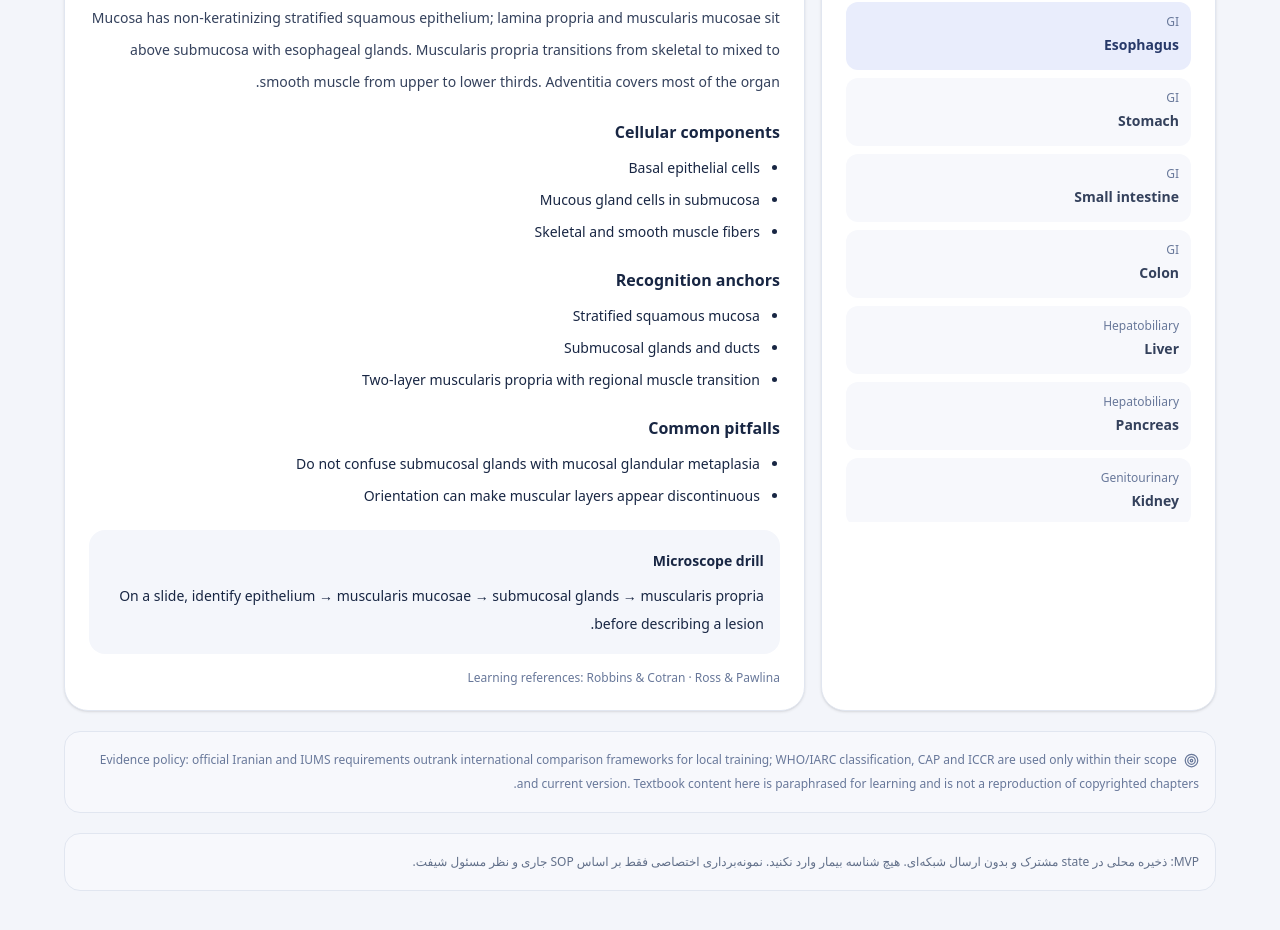
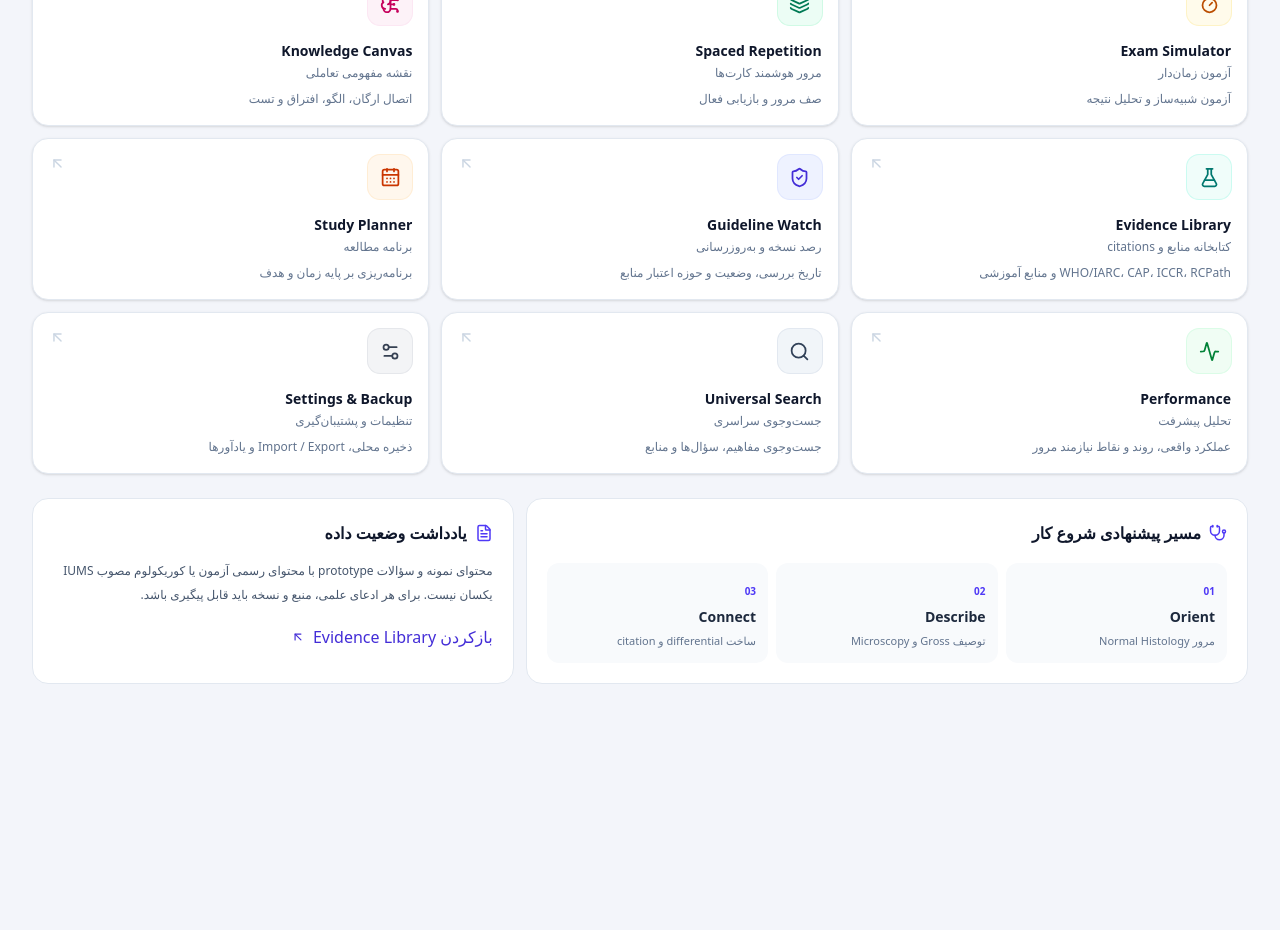
Before and after one commit to yasindowlat1376-sudo/Omega-residency-, a React (Vite) app: page / in a window 1280 px wide. Shown: the part 920-1850 px from the top of the page. After the commit the page ends 1716 px from the top, so only its background shows below. Built offline with nearby package versions, Linux system fonts and the light colour scheme.

Commit message:
fix(ui): start in launcher and prevent stale toast timers

```diff
--- a/src/App.tsx
+++ b/src/App.tsx
@@ -1,4 +1,4 @@
-import { useEffect, useMemo, useState } from 'react';
+import { useEffect, useMemo, useRef, useState } from 'react';
 import { AlarmClock, BarChart3, Bell, BookOpen, Bookmark, ChevronLeft, CircleHelp, Clock3, Flame, GraduationCap, Home, Layers3, Plus, Search, TimerReset, Trash2, UserRound, X, Database, FileDown, FileUp, Microscope, BrainCircuit } from 'lucide-react';
 import StudyGuide from './StudyGuide';
 import { cancelReminder, remindersAreNative, requestReminderPermission, scheduleReminder } from './lib/reminders';
@@ -26,9 +26,9 @@ const secondary='min-h-11 rounded-2xl border border-[#d9e0ee] bg-white px-4 text
 function Empty({title,detail}:{title:string;detail:string}){return <div className={`${panel} py-12 text-center`} role="status"><CircleHelp className="mx-auto text-[#8995ae]" size={36}/><h2 className="mt-4 font-extrabold">{title}</h2><p className="mt-2 text-sm text-[#62708a]">{detail}</p></div>}
 
 export default function App(){
- const {state,ready,update}=useResidencyStore(); const [tab,setTab]=useState<Tab>('pathology'); const [topic,setTopic]=useState('همه'); const [cardTopic,setCardTopic]=useState('همه'); const [notice,setNotice]=useState(''); const [moreOpen,setMoreOpen]=useState(false);
- const go=(p:Tab)=>{setTab(p);setMoreOpen(false);window.scrollTo({top:0,behavior:'smooth'})}; const notify=(t:string)=>{setNotice(t);window.setTimeout(()=>setNotice(''),4000)}; const due=state.cards.filter(c=>c.due<=localDate()).length;
- useEffect(()=>{void guidelineSeed},[]);
+ const {state,ready,update}=useResidencyStore(); const [tab,setTab]=useState<Tab>('dashboard'); const [topic,setTopic]=useState('همه'); const [cardTopic,setCardTopic]=useState('همه'); const [notice,setNotice]=useState(''); const [moreOpen,setMoreOpen]=useState(false); const noticeTimer=useRef<number|undefined>(undefined);
+ const go=(p:Tab)=>{setTab(p);setMoreOpen(false);window.scrollTo({top:0,behavior:'smooth'})}; const notify=(t:string)=>{if(noticeTimer.current!==undefined)window.clearTimeout(noticeTimer.current);setNotice(t);noticeTimer.current=window.setTimeout(()=>setNotice(''),4000)}; const due=state.cards.filter(c=>c.due<=localDate()).length;
+ useEffect(()=>()=>{if(noticeTimer.current!==undefined)window.clearTimeout(noticeTimer.current)},[]);
  const nav=[['dashboard','خانه',Home],['learn','درس‌ها',GraduationCap],['questions','سؤال‌ها',CircleHelp],['exam','آزمون',TimerReset],['cards','کارت‌ها',Layers3],['analytics','تحلیل',BarChart3],['profile','پروفایل',UserRound],['pathology','پاتولوژی',Microscope],['canvas','نقشه ذهنی',BrainCircuit]] as const;
  return <div className="min-h-screen bg-[#f3f5fa] text-[#182643]"><header className="sticky top-0 z-30 border-b border-[#e1e6f0] bg-white/95 backdrop-blur"><div className="mx-auto flex w-full max-w-7xl items-center justify-between gap-2 px-4 py-3 sm:px-6 lg:px-8"><button data-testid="brand-home" onClick={()=>go('dashboard')} className="flex min-w-0 items-center gap-3 text-right"><span className="grid size-11 shrink-0 place-items-center rounded-2xl bg-[#354fb1] text-white"><BookOpen size={23}/></span><span className="min-w-0"><b className="block truncate text-sm">Ω-PATH-STUDY</b><small className="block text-xs text-[#62708a]">Pathology Residency · IUMS</small></span></button><nav className="hidden gap-1 xl:flex">{nav.map(([id,label,Icon])=><button data-testid={`nav-${id}`} key={id} onClick={()=>go(id)} className={`min-h-11 rounded-xl px-3 text-sm font-bold ${tab===id?'bg-[#e9edfc] text-[#354fb1]':'text-[#62708a] hover:bg-[#f3f5fa]'}`}><Icon className="ml-1 inline" size={17}/>{label}</button>)}</nav><div className="flex items-center gap-2"><button data-testid="open-global-search" onClick={()=>go('search')} className="grid size-11 place-items-center rounded-xl bg-[#f3f5fa] text-[#354fb1]" aria-label="جست‌وجو"><Search size={19}/></button><button data-testid="header-due-cards" onClick={()=>go('cards')} className="shrink-0 rounded-xl bg-[#e9edfc] px-3 py-2 text-xs font-bold text-[#354fb1]">{fa(due)} مرور</button></div></div></header>
  <main className="mx-auto w-full max-w-7xl px-4 pb-28 pt-6 sm:px-6 lg:px-8">{!ready?<Empty title="در حال بازیابی داده‌ها" detail="state محلی و داده‌های نسخهٔ قبلی در حال بررسی است."/>:<>{tab==='dashboard'&&<LauncherHome state={state} due={due} onLaunch={(target)=>go(target as Tab)}/>} {tab==='learn'&&<StudyGuide onOpenQuestions={(t)=>{setTopic(specialties.includes(t as Specialty)?t:'داخلی');go('questions')}}/>} {tab==='questions'&&<Questions state={state} update={update} topic={topic} setTopic={setTopic} onWrong={(t)=>{setCardTopic(t);go('cards')}}/>} {tab==='exam'&&<Exam state={state} update={update} notify={notify}/>} {tab==='cards'&&<Cards state={state} update={update} category={cardTopic} setCategory={setCardTopic} notify={notify}/>} {tab==='analytics'&&<Analytics state={state}/>} {tab==='review-queue'&&<ReviewQueue state={state} setTopic={setTopic} go={go}/>} {tab==='study-plan'&&<StudyPlan state={state}/>} {tab==='sources'&&<Sources/>} {tab==='guidelines'&&<Guidelines state={state}/>} {tab==='search'&&<GlobalSearch state={state}/>} {tab==='profile'&&<Profile state={state} update={update} notify={notify}/>} {tab==='pathology'&&<PathologyWorkspace value={state.pathology} onChange={(pathology)=>update(d=>({...d,pathology}),'PATHOLOGY_UPDATED')} notify={notify}/>} {tab==='canvas'&&<KnowledgeCanvas/>}</>}</main>
```
